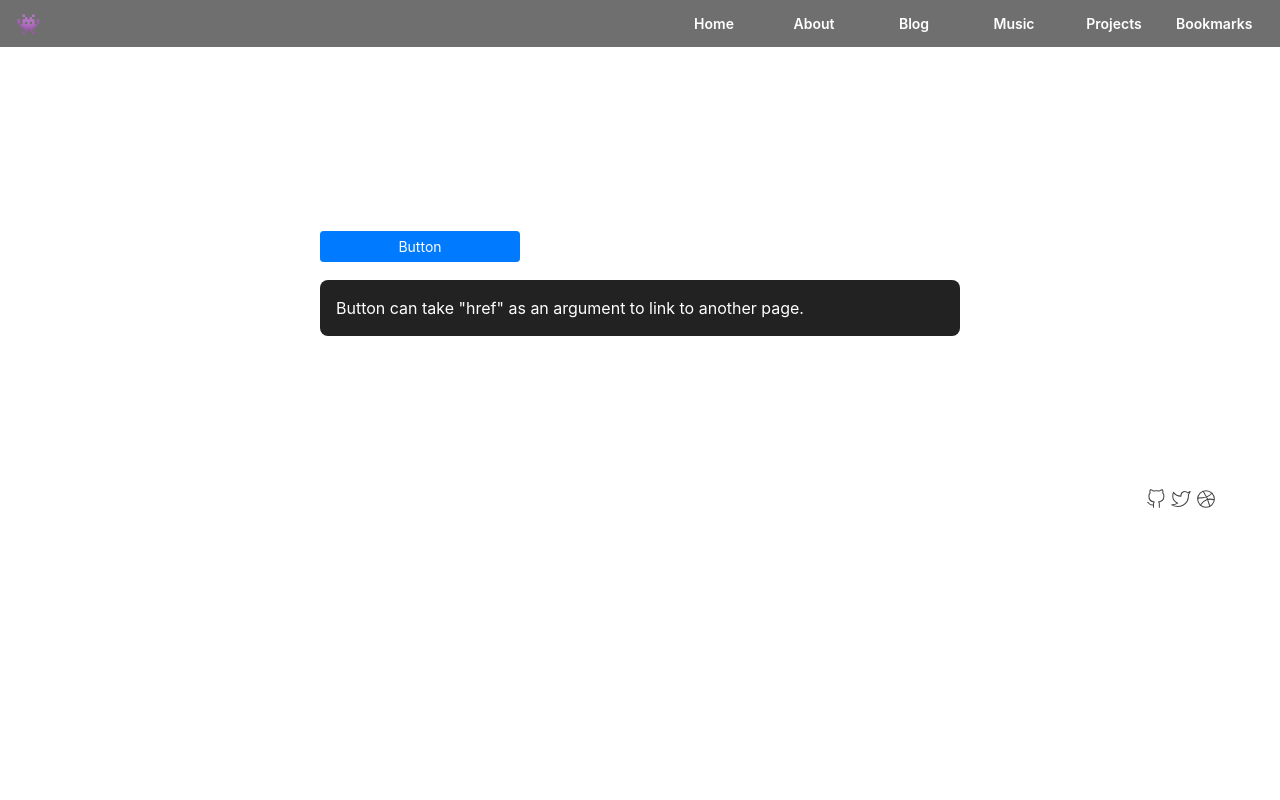
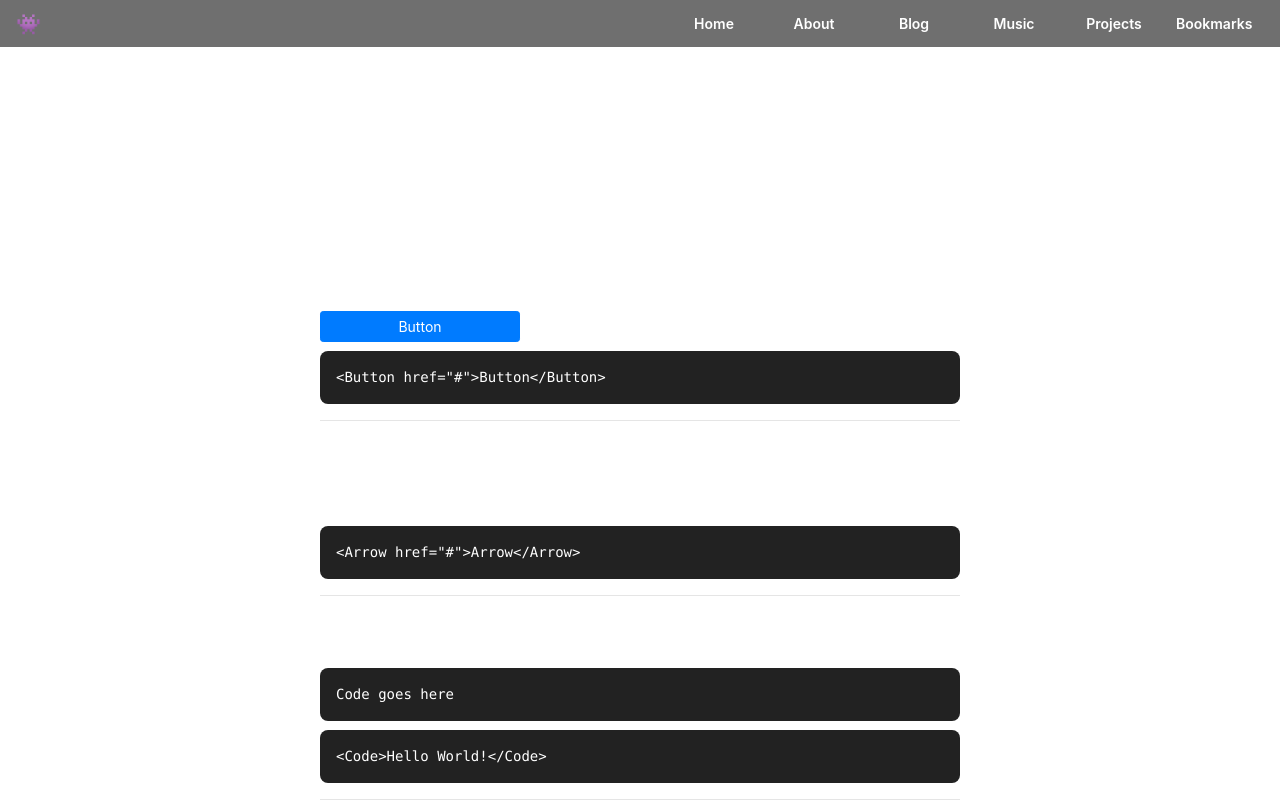
Before and after one commit to ataricoder/www, a Next.js app: page /design in a window 1280 px wide. Shown: the top 800 px of the page. Built offline with nearby package versions, Linux system fonts and the light colour scheme; a web font is replaced by a local one.

Commit message:
edited design and colors

```diff
--- a/components/arrow/arrow.module.css
+++ b/components/arrow/arrow.module.css
@@ -8,7 +8,7 @@
 	column-gap: 4px;
 	justify-items: left;
 	align-items: center;
-	margin-bottom: 18px;
+	margin-bottom: 9px;
 }
 
 .button:hover {
--- a/components/arrowbutton/arrowbutton.module.css
+++ /dev/null
@@ -1,52 +0,0 @@
-.button {
-	background-color: #000000;
-	color: #ffffff;
-	border-color: #ffffff;
-	font-weight: 500;
-	/* height: 38px; */
-	font-size: 16px;
-	min-width: 200px;
-	width: max-content;
-	/* height: 20px; */
-	margin-bottom: 18px;
-	transition: all 0.35s cubic-bezier(0.165, 0.84, 0.44, 1) 0s;
-	display: grid;
-	justify-items: center;
-}
-
-.button:hover {
-	background-color: #000000;
-	border-color: #68fdfe;
-	color: #000000;
-	transition: all 0.35s cubic-bezier(0.165, 0.84, 0.44, 1) 0s;
-}
-
-.content {
-	color: #ffffff;
-	font-size: 16px;
-	font-weight: 600;
-	width: max-content;
-	display: grid;
-	grid-template-columns: auto auto;
-	column-gap: 4px;
-	justify-items: center;
-	align-items: center;
-}
-
-.button:hover .content {
-	text-decoration: none;
-	color: #68fdfe;
-}
-
-.button:hover .arrow {
-	stroke: #68fdfe !important;
-	transform: translateX(4px);
-	transition: all 0.35s cubic-bezier(0.165, 0.84, 0.44, 1) 0s;
-	opacity: 1;
-}
-
-.arrow {
-	stroke: #ffffff;
-	transition: all 0.35s cubic-bezier(0.165, 0.84, 0.44, 1) 0s;
-	opacity: 0.4;
-}
--- a/components/button/button.module.css
+++ b/components/button/button.module.css
@@ -6,7 +6,7 @@
 	font-size: 16px;
 	min-width: 200px;
 	width: max-content;
-	margin-bottom: 18px;
+	margin-bottom: 9px;
 	transition: all 0.35s cubic-bezier(0.165, 0.84, 0.44, 1) 0s;
 	display: grid;
 	justify-items: center;
--- a/components/code/code.module.css
+++ b/components/code/code.module.css
@@ -1,7 +1,10 @@
 .content {
 	padding: 16px;
 	border-radius: 8px;
-	margin-bottom: 18px;
+	margin-bottom: 9px;
 	background-color: #222222;
 	color: white;
+	font-family: SFMono-Regular, Menlo, Monaco, Consolas, "Liberation Mono",
+		"Courier New", monospace;
+	font-size: 14px;
 }
--- a/components/header/desktop.module.css
+++ b/components/header/desktop.module.css
@@ -36,13 +36,13 @@
 }
 
 .link:hover {
-	background-color: #68fdfe20;
-	color: #68fdfe !important;
+	background-color: #222222;
+	color: #ffffff !important;
 }
 
 .link_active {
-	background-color: #68fdfe20;
-	color: #68fdfe !important;
+	background-color: #222222;
+	color: #ffffff !important;
 }
 
 .link_group {
--- a/components/layout/layout.js
+++ b/components/layout/layout.js
@@ -15,7 +15,6 @@ const Layout = (props) => (
 				crossOrigin="anonymous"
 			></link>
 		</Head>
-		{/* <Spacer /> */}
 		<Header />
 		<div className={styles.content}>{props.children}</div>
 		<Footer />
--- a/pages/design.js
+++ b/pages/design.js
@@ -1,15 +1,32 @@
 import Layout from "@components/layout/layout";
 import Button from "@components/button/button";
+import Arrow from "@components/arrow/arrow";
 import Code from "@components/code/code";
+
+var button = '<Button href="#">Button</Button>';
+var arrow = '<Arrow href="#">Arrow</Arrow>';
+var code = "<Code>Hello World!</Code>";
 
 export default function Design() {
 	return (
 		<Layout>
+			<h1>Design Guide</h1>
+			<br></br>
+
 			<h1>Button</h1>
-			<Button>Button</Button>
-			<Code>
-				Button can take "href" as an argument to link to another page.
-			</Code>
+			<Button href="#">Button</Button>
+			<Code>{button}</Code>
+			<hr></hr>
+
+			<h1>Arrow</h1>
+			<Arrow href="#">Arrow</Arrow>
+			<Code>{arrow}</Code>
+			<hr></hr>
+
+			<h1>Code</h1>
+			<Code>Code goes here</Code>
+			<Code>{code}</Code>
+			<hr></hr>
 		</Layout>
 	);
 }
--- a/styles/global.css
+++ b/styles/global.css
@@ -31,6 +31,11 @@ ul {
 	padding: 0;
 }
 
+hr {
+	box-shadow: 0 2px 1px -1px #ffffff20 !important;
+	height: 10px;
+}
+
 @media (max-width: 991px) {
 	h1 {
 		font-size: 20px;
```
Also changed, not shown: components/arrowbutton/arrowbutton.js (deleted, +0 -20 lines).
